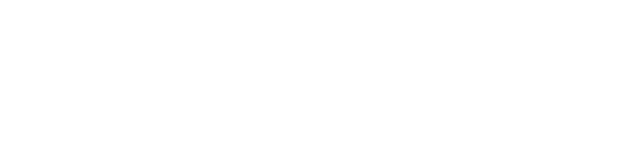
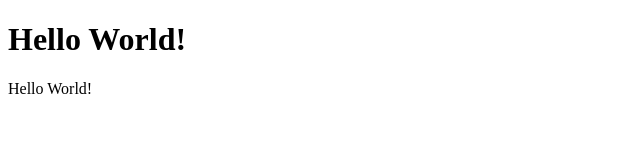
Before and after one commit to gabriel-martins96/JavaScript, a plain HTML site: page aula01/ex001.html in a window 1280 px wide. Shown: the whole page, without its empty margins (0-640 px from the left). Drawn offline with Linux system fonts and the light colour scheme.

Commit message:
Update ex001.html

```diff
--- a/aula01/ex001.html
+++ b/aula01/ex001.html
@@ -4,9 +4,10 @@
     <meta charset="UTF-8">
     <meta http-equiv="X-UA-Compatible" content="IE=edge">
     <meta name="viewport" content="width=device-width, initial-scale=1.0">
-    <title>Document</title>
+    <title>Primeiro exercício</title>
 </head>
 <body>
-
+    <h1>Hello World!</h1>
+    <p>Hello World!</p>
 </body>
 </html>
```
